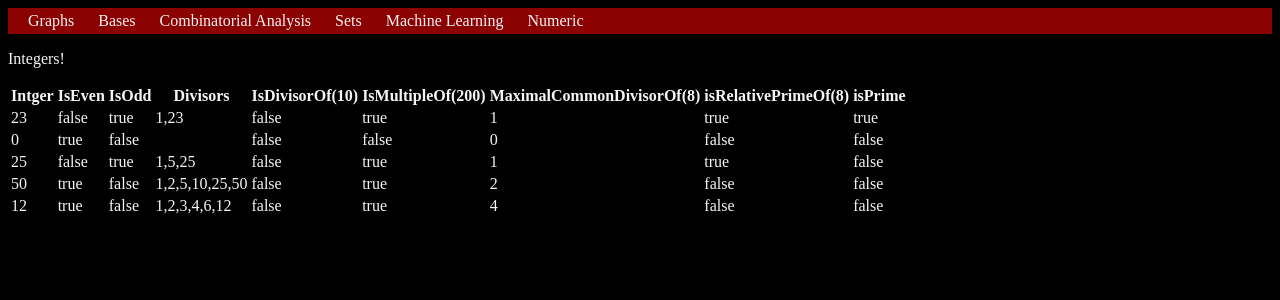
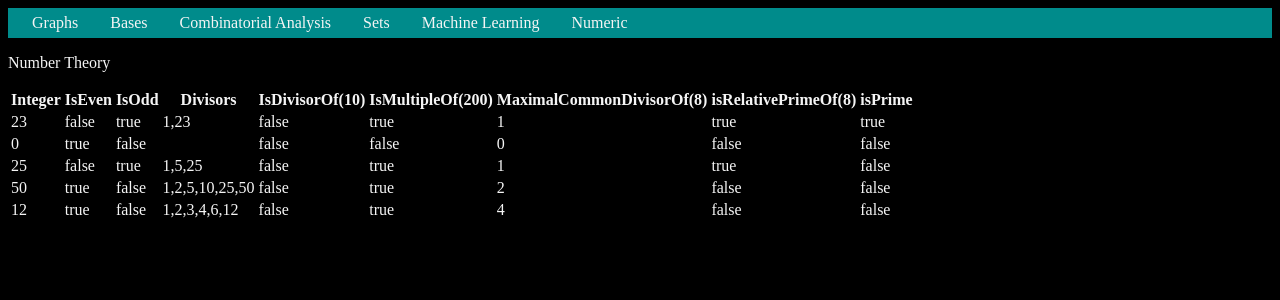
Before and after one commit to dhlmx/math, an Angular app: page /numeric/integers in a window 1280 px wide. Shown: the top 300 px of the page. Built offline with nearby package versions, Linux system fonts and the light colour scheme.

Commit message:
Fix: SCSS: Menu, HTML: Contents

```diff
--- a/src/app/features/graphs/color/color.component.html
+++ b/src/app/features/graphs/color/color.component.html
@@ -1,4 +1,3 @@
-<p>Color Graphs!</p>
 <!-- Data -->
 <table>
   <caption>
--- a/src/app/features/numeric/integers/integers.component.html
+++ b/src/app/features/numeric/integers/integers.component.html
@@ -1,9 +1,9 @@
-<p>Integers!</p>
+<p>Number Theory</p>
 
 <table>
   <thead>
     <tr>
-      <th>Intger</th>
+      <th>Integer</th>
       <th>IsEven</th>
       <th>IsOdd</th>
       <th>Divisors</th>
--- a/src/styles.scss
+++ b/src/styles.scss
@@ -6,14 +6,14 @@ body {
 a {
   display: inline-block;
   margin: 0 4px;
-  padding: 4px;
+  padding: 6px 8px;
   background-color: transparent;
   text-decoration: none;
   color: whitesmoke;
 }
 
 a:hover {
-  background-color: maroon;
+  background-color: darkred;
   color: whitesmoke;
 }
 
@@ -22,7 +22,7 @@ a:hover {
   margin: 0;
   border: none;
   padding: 0 8px;
-  background-color: darkred;
+  background-color: darkcyan;
   color: whitesmoke;
 
   & .submenu {
```
